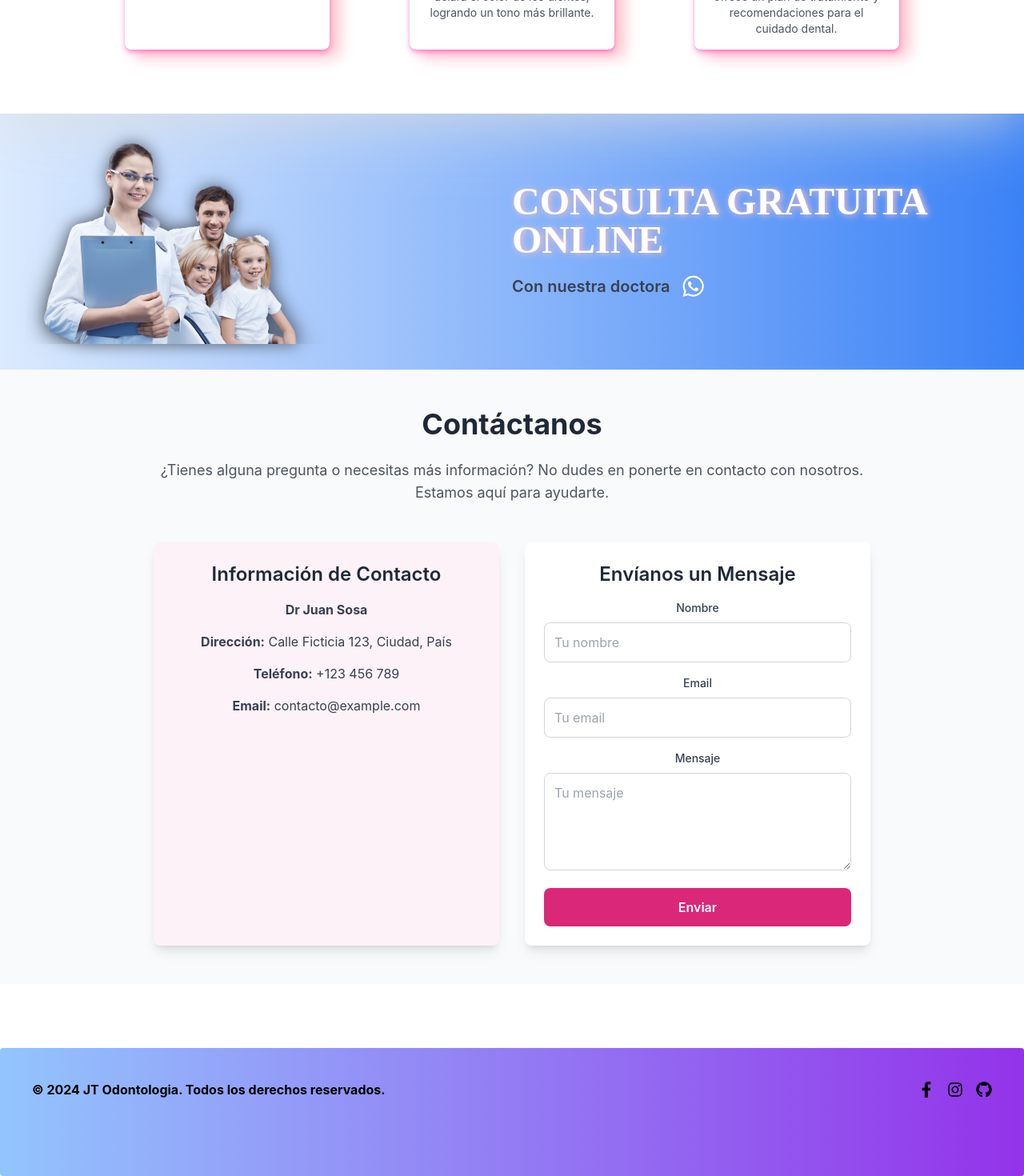
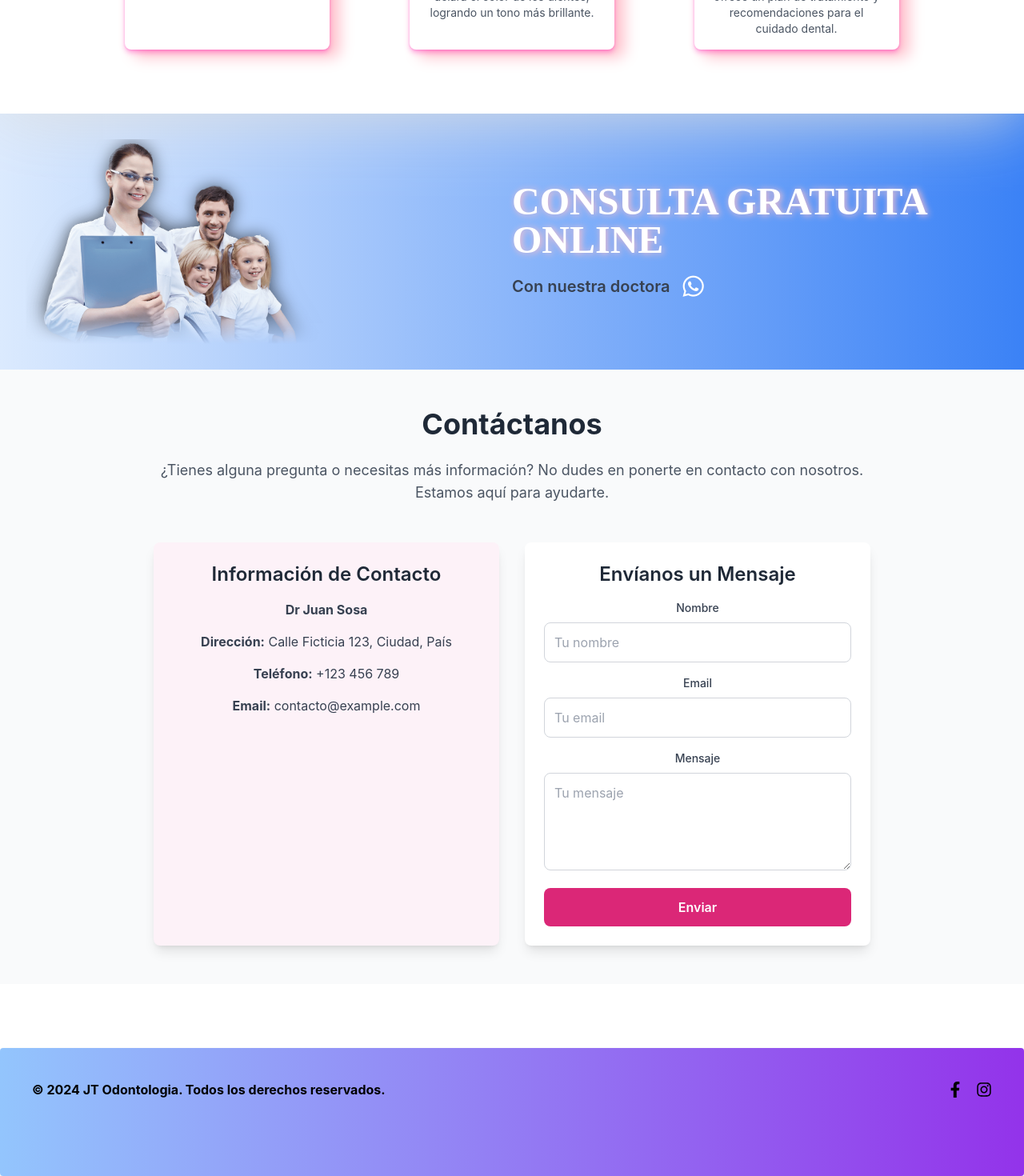
Before and after one commit to Juanse1998/jt-landing-page, a React (Create React App) app: page / in a window 1280 px wide. Shown: the part 1533-3003 px from the top of the page at 80% size. Built offline with nearby package versions, Linux system fonts and the light colour scheme.

Commit message:
Se agrego propiedad a imagen del banner

```diff
--- a/src/components/consultationBanner/consultationBanner.jsx
+++ b/src/components/consultationBanner/consultationBanner.jsx
@@ -10,6 +10,7 @@ const ConsultationBanner = () => {
           alt="Consulta Online"
           className="w-48 h-auto md:w-96 drop-shadow-2xl"
           style={{
+            maskImage: 'linear-gradient(black 80%, transparent)',
             filter: "drop-shadow(0 0 10px rgba(0, 0, 0, .6))",
             boxShadow: "(0 0 85px #e0e0e0)"
           }}
--- a/src/components/footer/Footer.jsx
+++ b/src/components/footer/Footer.jsx
@@ -17,9 +17,6 @@ const Footer = () => {
           <a href="https://instagram.com" target="_blank" rel="noopener noreferrer" className="text-white-500 hover:text-gray-700">
             <FaInstagram size={20} />
           </a>
-          <a href="https://github.com" target="_blank" rel="noopener noreferrer" className="text-white-500 hover:text-gray-700">
-            <FaGithub size={20} />
-          </a>
         </div>
       </div>
     </footer>
```
